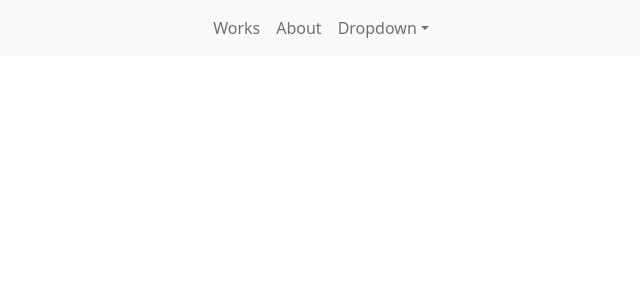
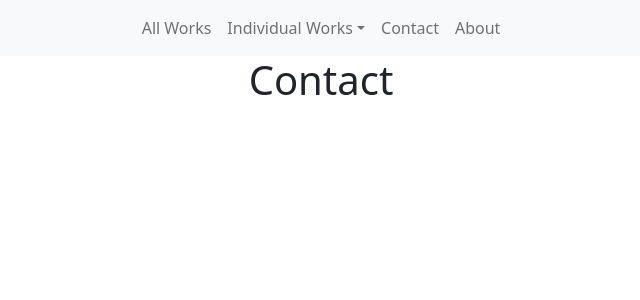
Before and after one commit to paulryeung/portfolio-paulryeung, a React (Create React App) app: page /contact in a window 1280 px wide. Shown: the top 300 px of the page, without its empty margins (319-959 px from the left). Built offline with nearby package versions, Linux system fonts and the light colour scheme.

Commit message:
navbar update

```diff
--- a/src/App.js
+++ b/src/App.js
@@ -2,8 +2,8 @@ import React, { Component } from "react";
 import "./App.css";
 import { Route, Routes } from "react-router-dom";
 import HomePage from "./Pages/HomePage/HomePage";
-
 import AboutPage from "./Pages/AboutPage/AboutPage";
+import ContactPage from "./Pages/ContactPage/ContactPage";
 import NavBar from "./Components/NavBar/NavBar";
 import "bootstrap/dist/css/bootstrap.min.css";
 
@@ -15,6 +15,7 @@ class App extends Component {
         <Routes>
           <Route path="/" element={<HomePage />} />
           <Route path="/about" element={<AboutPage />} />
+          <Route path="/contact" element={<ContactPage />} />
         </Routes>
       </div>
     );
--- a/src/Components/NavBar/NavBar.jsx
+++ b/src/Components/NavBar/NavBar.jsx
@@ -14,12 +14,10 @@ function NavBar() {
         <Navbar.Collapse id="basic-navbar-nav">
           <Nav className="m-auto ">
             <Nav.Link as={Link} to="/">
-              Works
+              All Works
             </Nav.Link>
-            <Nav.Link as={Link} to="/about">
-              About
-            </Nav.Link>
-            <NavDropdown title="Dropdown" id="basic-nav-dropdown">
+
+            <NavDropdown title="Individual Works" id="basic-nav-dropdown">
               <NavDropdown.Item href="#action/3.1">Action</NavDropdown.Item>
               <NavDropdown.Item href="#action/3.2">
                 Another action
@@ -30,6 +28,13 @@ function NavBar() {
                 Separated link
               </NavDropdown.Item>
             </NavDropdown>
+
+            <Nav.Link as={Link} to="/contact">
+              Contact
+            </Nav.Link>
+            <Nav.Link as={Link} to="/about">
+              About
+            </Nav.Link>
           </Nav>
         </Navbar.Collapse>
       </Container>
--- a/src/Pages/ContactPage/ContactPage.jsx
+++ b/src/Pages/ContactPage/ContactPage.jsx
@@ -7,3 +7,5 @@ function ContactPage(props) {
     </div>
   );
 }
+
+export default ContactPage;
```
